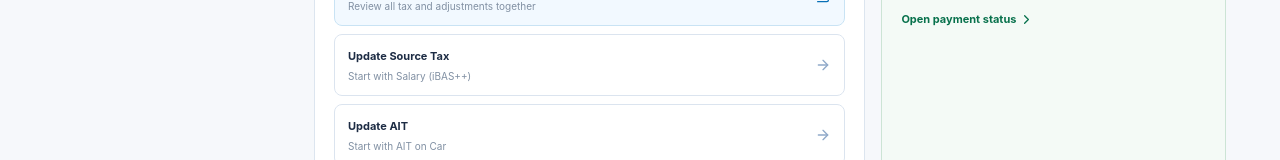
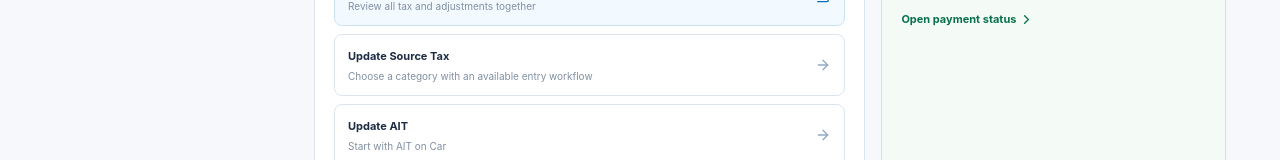
Before and after one commit to shihab-tech04/eLedger, a React (Vite) app: page / in a window 1280 px wide. Shown: the part 1155-1315 px from the top of the page. Built offline with nearby package versions, Linux system fonts and the light colour scheme.

Commit message:
Audit and improve recovered eLedger financial UX, safety and regression coverage

```diff
--- a/src/features/dashboard/DashboardView.tsx
+++ b/src/features/dashboard/DashboardView.tsx
@@ -169,7 +169,7 @@ export const DashboardView: React.FC = () => {
                 <span><strong>{t('Review Tax Payment Status','কর পরিশোধের অবস্থা দেখুন')}</strong><small>{t('Review all tax and adjustments together','সব কর ও সমন্বয় একসঙ্গে দেখুন')}</small></span><FileCheck2 size={16}/>
               </button>
               <button type="button" onClick={() => setActiveNavTab('source-tax')}>
-                <span><strong>{t('Update Source Tax','উৎস কর হালনাগাদ করুন')}</strong><small>{t('Start with Salary (iBAS++)','বেতন (iBAS++) থেকে শুরু করুন')}</small></span><ArrowRight size={16}/>
+                <span><strong>{t('Update Source Tax','উৎস কর হালনাগাদ করুন')}</strong><small>{t('Choose a category with an available entry workflow','রেকর্ড যোগের সুযোগ আছে এমন খাত বেছে নিন')}</small></span><ArrowRight size={16}/>
               </button>
               <button type="button" onClick={() => setActiveNavTab('ait')}>
                 <span><strong>{t('Update AIT','অগ্রিম কর হালনাগাদ করুন')}</strong><small>{t('Start with AIT on Car','গাড়ির অগ্রিম কর দিয়ে শুরু করুন')}</small></span><ArrowRight size={16}/>
```
